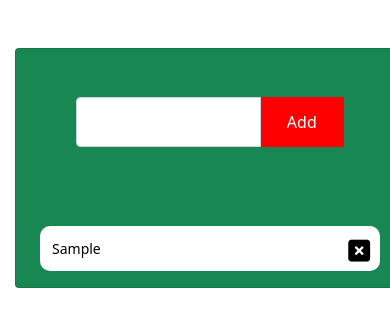
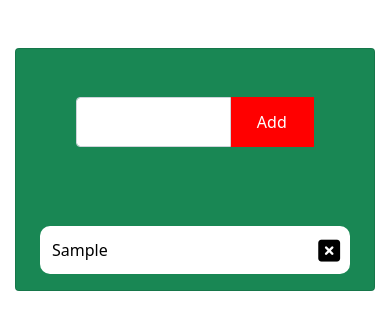
Before and after one commit to ZalaManish187/Todo_List, a plain HTML site: page index.html in a window 390 px wide. Both pictures are taken after typing "Sample" into the empty fields and a click on the button "Add". Drawn offline with nearby package versions, Linux system fonts and the light colour scheme.

Commit message:
Update style.css

```diff
--- a/style.css
+++ b/style.css
@@ -7,20 +7,8 @@
 
  #main {
      width: 34rem;
+     background-color:forestgreen ;
  }
-
-
-
- input {
-
-     color: black;
-     border: none;
-     outline: none;
-     border-radius: 5px;
-     font-size: 20px;
-
- }
-
  input:active {
      transform: scale(0.95);
      border: none;
@@ -28,12 +16,14 @@
 
  input::placeholder {
      padding-left: 10px;
-
- }
+}
 
  input:focus::placeholder {
      color: transparent;
 
+ }
+ input{
+    width: 100%;
  }
 
  button {
@@ -56,7 +46,7 @@
      position: relative;
      background: rgb(255, 255, 255);
      color: rgb(0, 0, 0);
-     width: 50vh;
+     max-width: 420px;
      padding: 12px 40px 12px 12px;
      margin-top: 15px;
      border-radius: 10px;
@@ -91,18 +81,16 @@ i:active{
      }
 
      #main {
-         width: 100%;
-        margin-left: 15px;
-        margin-right: 15px;
+        max-width: 360px;
 
+
+     }
+     span{
+        width: 100%;
      }
 
 
-     span {
-         width: 100%;
-         font-size: 14px;
 
-     }
 
      i {
          color: #000000;
@@ -115,8 +103,11 @@ i:active{
  @media (max-width: 768px) and (min-width:481px) {
      input {
          font-size: 16px;
-         width: 80%;
+        width: 100%;
      }
+    span{
+        width: 100%;
+    }
 
 
 
@@ -129,10 +120,8 @@ i:active{
 
          width: 100%;
      }
-
-     span {
-         width:80%;
-
+     span{
+        width: 100%;
      }
 
  }
```
